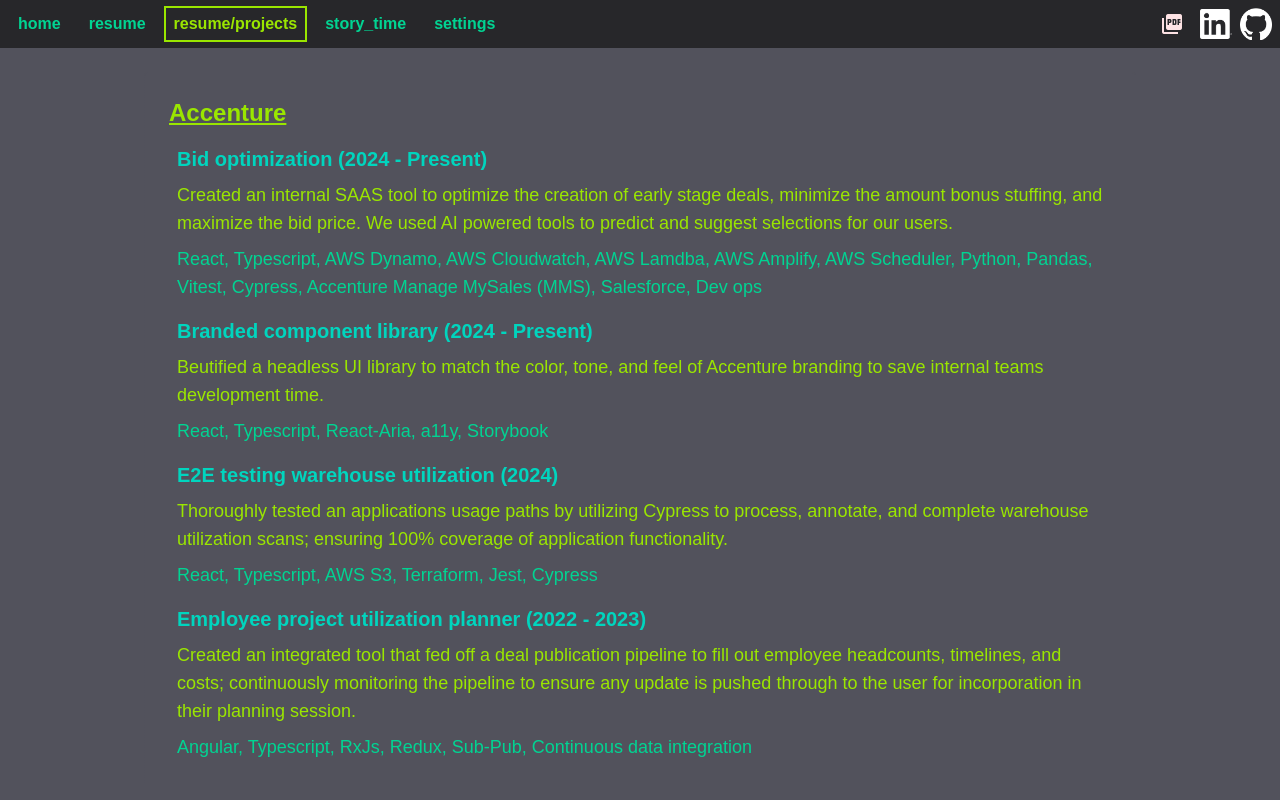
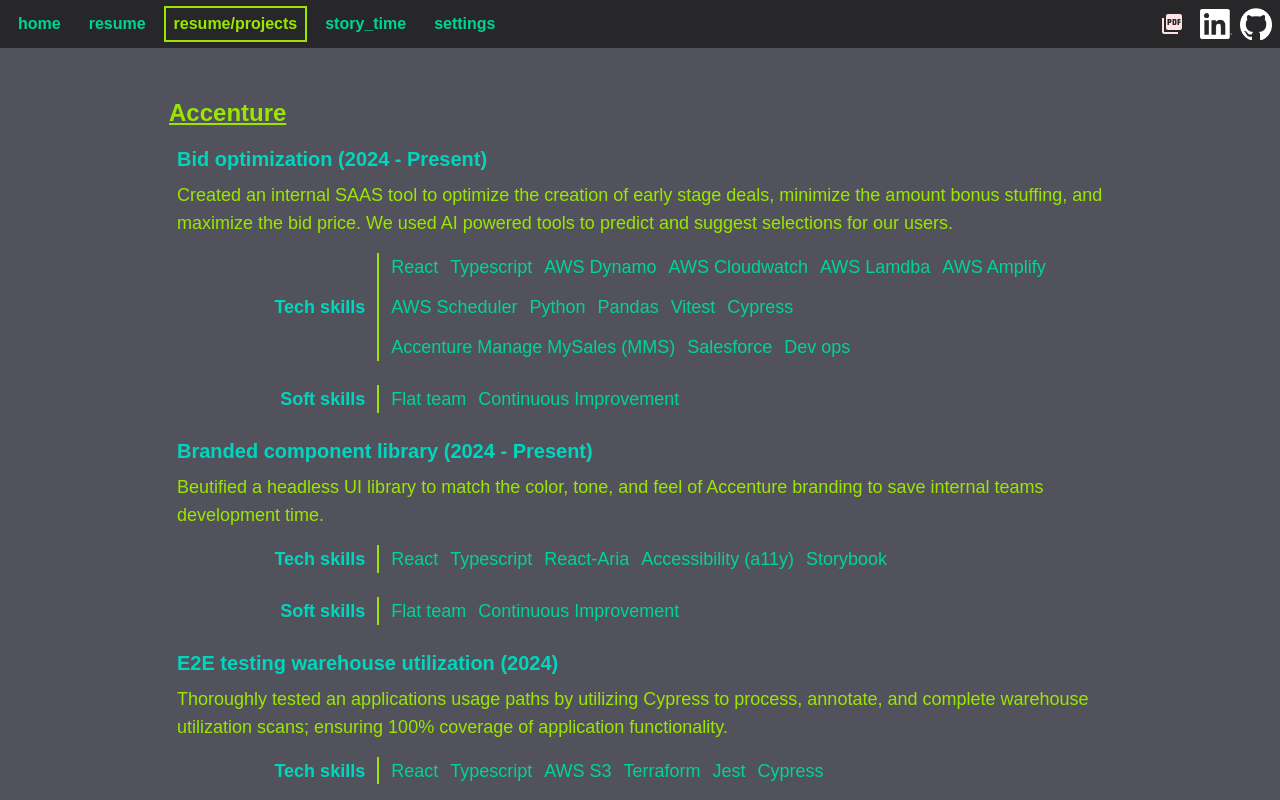
Before and after one commit to adsaines/adsaines.github.io, a Next.js app: page /resume/projects in a window 1280 px wide. Built offline with nearby package versions, Linux system fonts and the light colour scheme.

Commit message:
finished basic layout of projects page

```diff
--- a/src/app/resume/projects/page.tsx
+++ b/src/app/resume/projects/page.tsx
@@ -1,67 +1,16 @@
 import { NextPage } from "next";
-import { Employer, ProjectDisplay } from "./projections";
-import { Employers, myProjects } from "./projectData";
-
-/*
-    TODO: objectify all of the project information so that it can be easily re-used for resume generation.
-*/
+import { EmployerWithProjects } from "./projections";
+import { Employers } from "./projectData";
 
 const Projects: NextPage = () => {
 
     return (
         <div className="h-full overflow-auto flex justify-center mb-4">
             <article className={`resume flex flex-col md:p-4 gap-6 m-2 md:max-w-4/5 sm:w-full text-lg`}>
-                <Employer title="Accenture">
-                    {
-                        myProjects
-                            .filter(proj => proj.employer === Employers.ACCENTURE)
-                            .map(proj => {
-                                return (
-                                    <ProjectDisplay
-                                        key={proj.title.split(' ').join('-')}
-                                        project={proj}
-                                        >
-                                            {proj.description}
-                                    </ProjectDisplay>
-                                )
-                            })
-                    }
-                </Employer>
-                <Employer title="Gensuite / Benchmark">
-                    {
-                        myProjects
-                            .filter(proj => proj.employer === Employers.GENSUITE)
-                            .map(proj => {
-                                return (
-                                    <ProjectDisplay
-                                        key={proj.title.split(' ').join('-')}
-                                        project={proj}
-                                        >
-                                            {proj.description}
-                                    </ProjectDisplay>
-                                )
-                            })
-                    }
-                </Employer>
-                <Employer title="Cornerstone / Tetratech">
-                    {
-                        myProjects
-                            .filter(proj => proj.employer === Employers.CORNERSTONE)
-                            .map(proj => {
-                                return (
-                                    <ProjectDisplay
-                                        key={proj.title.split(' ').join('-')}
-                                        project={proj}
-                                        >
-                                            {proj.description}
-                                    </ProjectDisplay>
-                                )
-                            })
-                    }
-                </Employer>
-                <div className="w-full">
-                    Cornerstone
-                </div>
+                <EmployerWithProjects company={Employers.ACCENTURE} />
+                <EmployerWithProjects company={Employers.FREELANCE} />
+                <EmployerWithProjects company={Employers.GENSUITE} />
+                <EmployerWithProjects company={Employers.CORNERSTONE} />
             </article>
         </div>
     )
--- a/src/app/resume/projects/projectData.ts
+++ b/src/app/resume/projects/projectData.ts
@@ -65,6 +65,7 @@
 export enum SoftSkills {
     COMPLIANCE_REPORTING = 'Compliance reporting',
     CONSULTING = 'Consulting',
+    CONTINUOUS_IMPROVEMENT = 'Continuous Improvement',
     ENGINEERING_STANDARDS = 'Engineering standards',
     FEDERAL_REGULATIONS = 'Federal regulations',
     OHIO_STATE_REGULATIONS = 'Ohio state regulations',
@@ -74,14 +75,15 @@
     LIVE_TESTING = 'Live testing',
     RISK_MANAGEMENT = 'Risk management',
     SPRINT_PLANNING = 'Sprint Planning',
-    PROCESS_ALIGNMENT = 'Process alignment'
+    PROCESS_ALIGNMENT = 'Process alignment',
+    FLAT_TEAM = 'Flat team',
 }
 
 export type Project = {
     employer: Employers;
     title: string,
-    techSkills?: string[],
-    softSkills?: string[],
+    techSkills?: TechSkills[],
+    softSkills?: SoftSkills[],
     methodology?: DevelopmentMethodologies[],
     years: Years,
     description: string
@@ -91,8 +93,8 @@
     {
         employer: Employers.ACCENTURE,
         title: "Bid optimization",
-        techSkills:['React', 'Typescript', 'AWS Dynamo', 'AWS Cloudwatch', 'AWS Lamdba', 'AWS Amplify', 'AWS Scheduler', 'Python', 'Pandas', 'Vitest', 'Cypress', 'Accenture Manage MySales (MMS)', 'Salesforce', 'Dev ops'],
-        softSkills: ['Flat team', 'Continuous improvement'],
+        techSkills:[TechSkills.REACT, TechSkills.TYPESCRIPT, TechSkills.AWS_DYNAMO, TechSkills.AWS_CLOUDWATCH, TechSkills.AWS_LAMDBA, TechSkills.AWS_AMPLIFY, TechSkills.AWS_SCHEDULER, TechSkills.PYTHON, TechSkills.PANDAS, TechSkills.VITEST, TechSkills.CYPRESS, TechSkills.MMS, TechSkills.SALESFORCE, TechSkills.DEV_OPS],
+        softSkills: [SoftSkills.FLAT_TEAM, SoftSkills.CONTINUOUS_IMPROVEMENT],
         methodology: [DevelopmentMethodologies.AGILE],
         years: {start: 2024, continuing: true},
         description: 'Created an internal SAAS tool to optimize the creation of early stage deals, minimize the amount bonus stuffing, and maximize the bid price. We used AI powered tools to predict and suggest selections for our users.',
@@ -100,8 +102,8 @@
     {
         employer: Employers.ACCENTURE,
         title: "Branded component library",
-        techSkills: ['React', 'Typescript', 'React-Aria', 'a11y', 'Storybook'],
-        softSkills: ['Flat team', 'Continuous improvement'],
+        techSkills: [TechSkills.REACT, TechSkills.TYPESCRIPT, TechSkills.REACT_ARIA, TechSkills.A11Y, TechSkills.STORYBOOK],
+        softSkills: [SoftSkills.FLAT_TEAM, SoftSkills.CONTINUOUS_IMPROVEMENT],
         methodology: [DevelopmentMethodologies.AGILE],
         years: {start: 2024, continuing: true},
         description: 'Beutified a headless UI library to match the color, tone, and feel of Accenture branding to save internal teams development time.',
@@ -109,7 +111,7 @@
     {
         employer: Employers.ACCENTURE,
         title: "E2E testing warehouse utilization",
-        techSkills: ['React', 'Typescript', 'AWS S3', 'Terraform', 'Jest', 'Cypress'],
+        techSkills: [TechSkills.REACT, TechSkills.TYPESCRIPT, TechSkills.AWS_S3, TechSkills.TERRAFORM, TechSkills.JEST, TechSkills.CYPRESS],
         softSkills: [],
         methodology: [DevelopmentMethodologies.TOP_DOWN, DevelopmentMethodologies.AGILE],
         years: {start: 2024, continuing: false},
@@ -118,7 +120,7 @@
     {
         employer: Employers.ACCENTURE,
         title: "Employee project utilization planner",
-        techSkills: ['Angular', 'Typescript', 'RxJs', 'Redux', 'Sub-Pub', 'Continuous data integration'],
+        techSkills: [TechSkills.ANGULAR, TechSkills.TYPESCRIPT, TechSkills.RXJS, TechSkills.REDUX, TechSkills.SUB_PUB, TechSkills.CONTINUOUS_MONITORING_SYSTEMS],
         softSkills: [],
         methodology: [DevelopmentMethodologies.AGILE],
         years: {start: 2022, end: 2023, continuing: false},
@@ -127,8 +129,8 @@
     {
         employer: Employers.FREELANCE,
         title: "Data migration",
-        techSkills: ['Salesforce', 'QuickBooks', 'API', 'Consulting'],
-        softSkills: [],
+        techSkills: [ TechSkills.SALESFORCE, TechSkills.QUICKBOOKS, TechSkills.API],
+        softSkills: [ SoftSkills.CONSULTING],
         methodology: [DevelopmentMethodologies.TOP_DOWN],
         years: {start: 2020, continuing: false},
         description: 'Advised a client on how best to upload disparate legacy data sources into Salesforce through their online portal.',
@@ -136,8 +138,8 @@
     {
         employer: Employers.GENSUITE,
         title: "TANKS Calculations",
-        techSkills: ['SQL', 'Refactoring', 'Coldfusion', 'Legacy code', 'Federal regulations'],
-        softSkills: [],
+        techSkills: [TechSkills.SQL, TechSkills.REFACTORING, TechSkills.COLDFUSION, TechSkills.LEGACY_CODE, ],
+        softSkills: [SoftSkills.FEDERAL_REGULATIONS],
         methodology: [DevelopmentMethodologies.TOP_DOWN],
         years: {start: 2020, continuing: false},
         description: 'Followed the letter of the law by utilizing SQL calculations that fed into SQL reports for each slice of data recieved about chemical storage tanks on client sites. We had to merge old calculations with new calculations and fill federally defined equation sets with the correct information to estimate chemical loss through natural processes.',
@@ -145,8 +147,8 @@
     {
         employer: Employers.GENSUITE,
         title: "Refactoring",
-        techSkills: ['JavaScript', 'Promises', 'ColdFusion', 'JQuery', 'HTML form validation', 'DataTables', 'REST API', 'Refactoring', 'Legacy code', 'Health and safety', 'Live testing'],
-        softSkills: [],
+        techSkills: [TechSkills.JAVASCRIPT, TechSkills.PROMISES, TechSkills.COLDFUSION, TechSkills.JQUERY, TechSkills.HTML_FORM_VALIDATION, TechSkills.DATATABLES, TechSkills.REST_API, TechSkills.REFACTORING, TechSkills.LEGACY_CODE],
+        softSkills: [SoftSkills.HEALTH_AND_SAFETY, SoftSkills.LIVE_TESTING],
         methodology: [DevelopmentMethodologies.TICKETS],
         years: {start: 2019, end: 2022, continuing: false},
         description: 'I worked to update untested legacy code files to follow modern class-based standards. Each modification was tested in parallel with the unmodified code to ensure that no functionality was lost. I broke up files, centralized data flows, added data classes, added static operations, removed duplication, added variability, and created REST APIs.',
@@ -154,8 +156,8 @@
     {
         employer: Employers.GENSUITE,
         title: "Security Updates",
-        techSkills: ['HTML form validation', 'SQL', 'ColdFusion', 'LoDash', 'JavaScript', 'Legacy code', 'Digital Security', 'Risk management'],
-        softSkills: [],
+        techSkills: [TechSkills.HTML_FORM_VALIDATION, TechSkills.SQL, TechSkills.COLDFUSION, TechSkills.LODASH, TechSkills.JAVASCRIPT, TechSkills.LEGACY_CODE],
+        softSkills: [SoftSkills.DIGITAL_SECURITY, SoftSkills.RISK_MANAGEMENT],
         methodology: [DevelopmentMethodologies.TICKETS],
         years: {start: 2019, end: 2022, continuing: false},
         description: 'Working with the Action Tracking System (ATS) team, I updated our code base to prevent security vulnerabilities as we became aware of them. Our primary fixes included, but were by noe means limited to, SQL injection, cross platform script injection, HTML form manipulation, and broken access control.',
@@ -163,8 +165,8 @@
     {
         employer: Employers.CORNERSTONE,
         title: "Flare data anlysis system",
-        techSkills: ['Visual Basic for Applications (VBA)', 'Consulting', 'Live document', 'Compliance reporting', 'Federal regulations', 'Ohio state regulations', 'Engineering standards', 'Continuous data integration', 'Continuous monitoring systems'],
-        softSkills: [],
+        techSkills: [TechSkills.VBA, TechSkills.CONTINUOUS_DATA_INTEGRATION, TechSkills.CONTINUOUS_MONITORING_SYSTEMS],
+        softSkills: [SoftSkills.CONSULTING, SoftSkills.LIVE_DOCUMENT, SoftSkills.COMPLIANCE_REPORTING, SoftSkills.FEDERAL_REGULATIONS, SoftSkills.OHIO_STATE_REGULATIONS, SoftSkills.ENGINEERING_STANDARDS],
         methodology: [DevelopmentMethodologies.WATERFALL],
         years: {start: 2019, end: 2019, continuing: false},
         description: 'I harvested data from continuous monitoring systems attached to landfill gas flares and analyzed the data to make sure that the operation of the flare met federal and state requirements. Any violations or deviances from the prescribed operations were logged and a report generated for the proper authorities.',
@@ -172,8 +174,8 @@
     {
         employer: Employers.CORNERSTONE,
         title: "Well data anlysis system",
-        techSkills: ['Visual Basic for Applications (VBA)', 'Consulting', 'Live document', 'Compliance reporting', 'Federal regulations', 'Ohio state regulations', 'Engineering standards', 'Preprocessing'],
-        softSkills: [],
+        techSkills: [TechSkills.VBA, TechSkills.PREPROCESSING],
+        softSkills: [SoftSkills.CONSULTING, SoftSkills.LIVE_DOCUMENT, SoftSkills.COMPLIANCE_REPORTING, SoftSkills.FEDERAL_REGULATIONS, SoftSkills.OHIO_STATE_REGULATIONS, SoftSkills.ENGINEERING_STANDARDS],
         methodology: [DevelopmentMethodologies.WATERFALL],
         years: {start: 2019, end: 2019, continuing: false},
         description: 'I harvested data from gas wells in landfills and analyzed the data to make sure that the landfill gas system met federal and state requirements. Any violations or deviances from the prescribed operations were logged and a report generated for the proper authorities.',
@@ -181,8 +183,8 @@
     {
         employer: Employers.CORNERSTONE,
         title: "Leachate generation prediction",
-        techSkills: ['Visual Basic for Applications (VBA)', 'API', 'Consulting'],
-        softSkills: [],
+        techSkills: [TechSkills.VBA, TechSkills.API],
+        softSkills: [SoftSkills.CONSULTING],
         methodology: [DevelopmentMethodologies.TOP_DOWN],
         years: {start: 2016, continuing: false},
         description: `I was tasked to predict the amount of leachate that would be generated at our client's sites so that they could plan for any extra shipments that would need to be made to their treatment facility. By marrying historical weather data, the area of uncovered / under construction cells, historical leachate generation, and material runoff percentages I was able to come up with a working equation. When applied our clients were able to predict the total leachate generation based on rainfall and area of the working areas on their landfill.`,
--- a/src/app/resume/projects/projections.tsx
+++ b/src/app/resume/projects/projections.tsx
@@ -1,4 +1,4 @@
-import { Years, Project } from "./projectData";
+import { Years, Project, SoftSkills, TechSkills, myProjects, Employers } from "./projectData";
 
 export const ProjectDisplay = ({
     children,
@@ -15,9 +15,31 @@
             <div className="flex ">
                 {children}
             </div>
-            <p className="text-(--light-tertiary)">
-                {project.techSkills?.join(', ')}
-            </p>
+            <SkillDisplay skillTitle="Tech skills"  skills={project.techSkills}/>
+            <SkillDisplay skillTitle="Soft skills"  skills={project.softSkills}/>
+        </div>
+    )
+}
+
+const SkillDisplay = ({skills, skillTitle}:{skills?: SoftSkills[] | TechSkills[], skillTitle: string}) => {
+
+    if(!skills || skills.length === 0){
+        return null
+    }
+
+    return (
+        <div className="flex px-8 py-2">
+            <div className="text-(--light-secondary) font-bold flex w-1/5 justify-end items-center border-r-2 border-(--light-primary) pr-3 mr-3">
+                {skillTitle}
+            </div>
+            <hr dir="vertical" />
+            <div className="text-(--light-tertiary) w-4/5 flex flex-wrap justify-start gap-3">
+                {skills?.map((skill) => {
+                    return (
+                        <span>{skill}</span>
+                    )
+                })}
+            </div>
         </div>
     )
 }
@@ -30,6 +52,10 @@
 
     if (!years.continuing && !years.end){
         return `${years.start}`;
+    }
+
+    if(years.start === years.end){
+        return years.start;
     }
 
     return `${years.start} - ${years.end}`;
@@ -47,3 +73,24 @@
         </div>
     )
 }
+
+export const EmployerWithProjects = ({company}:{company: Employers}) => {
+    return (
+        <Employer title={company}>
+            {
+                myProjects
+                    .filter(proj => proj.employer === company)
+                    .map(proj => {
+                        return (
+                            <ProjectDisplay
+                                key={proj.title.split(' ').join('-')}
+                                project={proj}
+                                >
+                                    {proj.description}
+                            </ProjectDisplay>
+                        )
+                    })
+            }
+        </Employer>
+    )
+}
```
